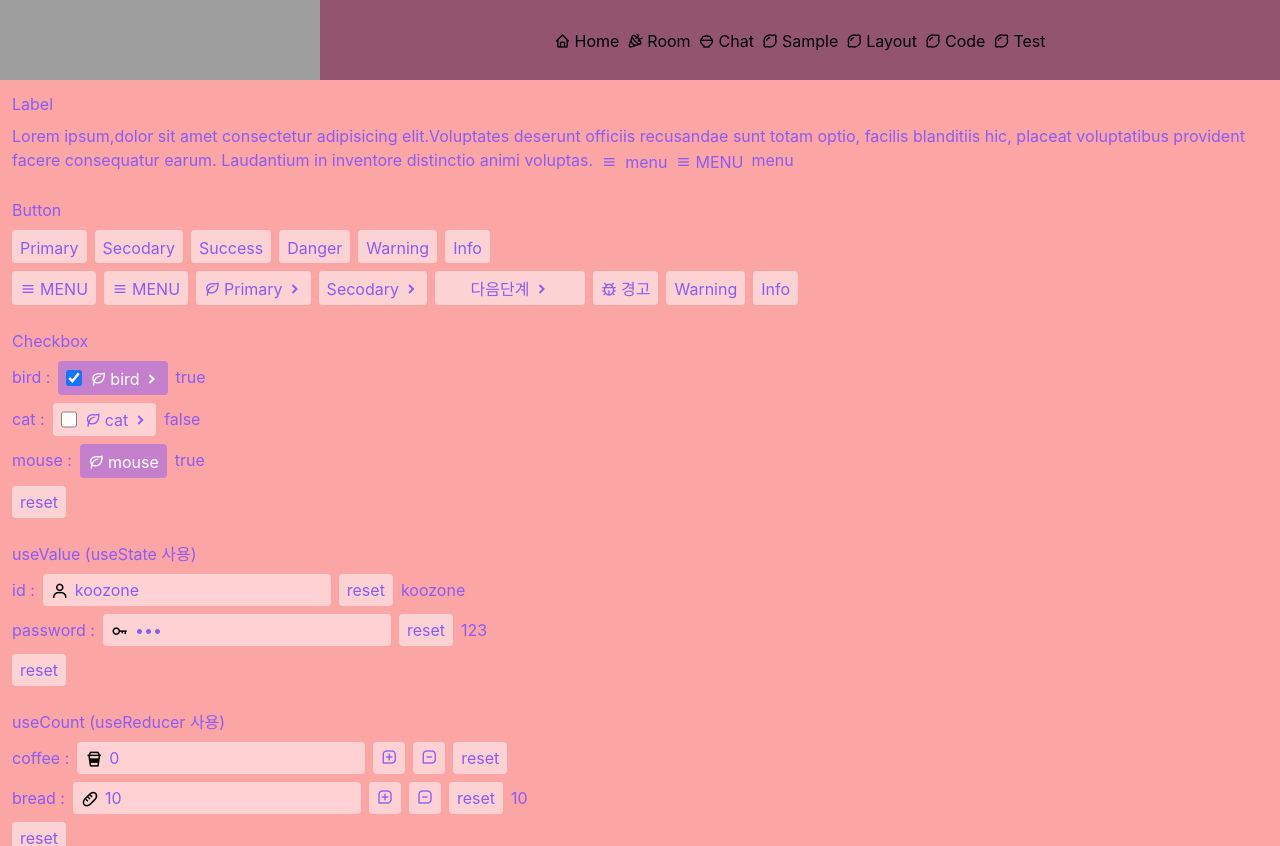
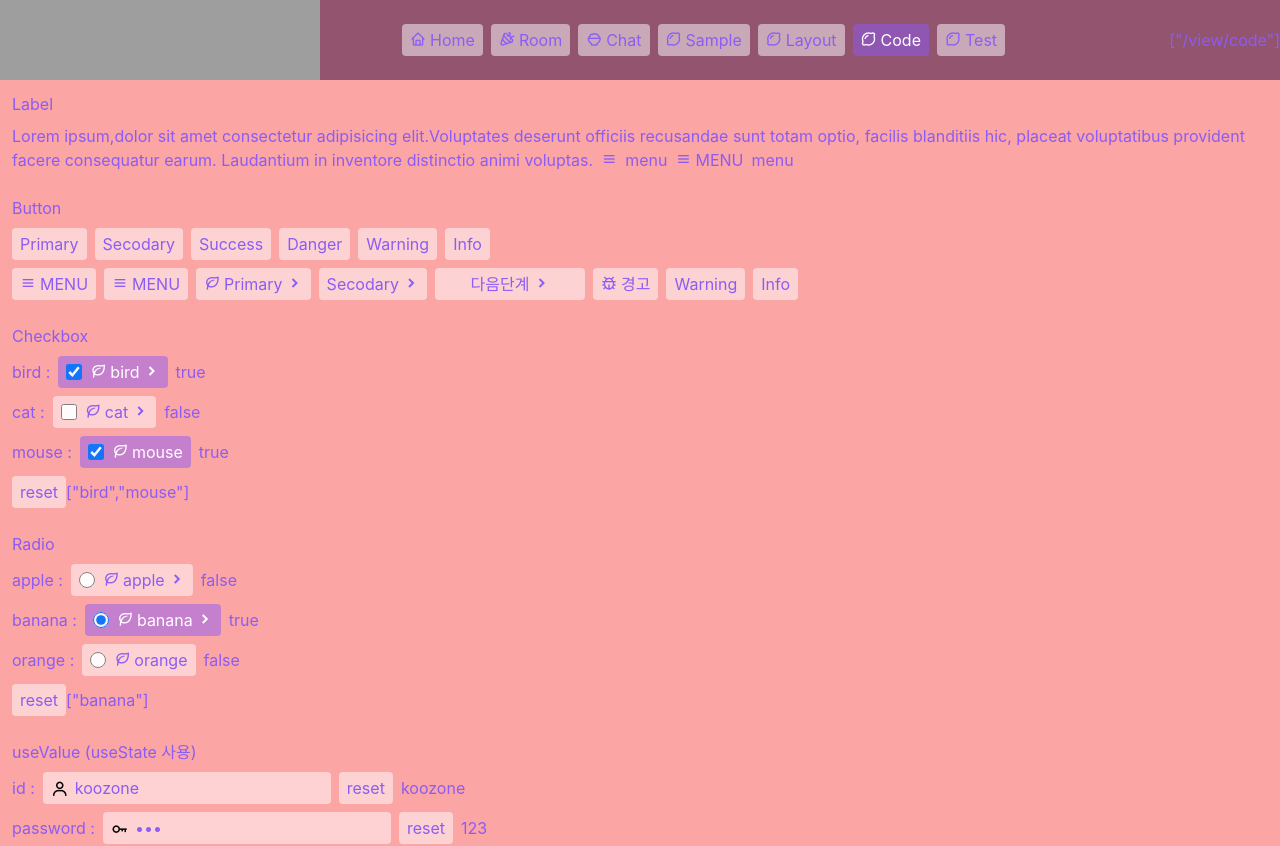
Before and after one commit to koozone/next-chat-app, a Next.js app: page /view/code in a window 1280 px wide. Shown: the top 846 px of the page. Built offline with nearby package versions, Linux system fonts and the light colour scheme; grey boxes are pictures that could not be loaded.

Commit message:
[추가] ui radio 작업

```diff
--- a/pages/component/header.js
+++ b/pages/component/header.js
@@ -1,5 +1,5 @@
-import React, {useContext} from 'react';
-import {Button, A, Img} from './ui';
+import React, {useContext, useState} from 'react';
+import {Button, A, Img, Label, A2} from './ui';
 import Nav from '../component/nav';
 import NavItem from '../component/navItem';
 import useModals from '../hook/useModals';
@@ -29,6 +29,9 @@ const getMenuList = () => {
 };
 
 export function Header1() {
+	const router = useRouter();
+	const [pathList, setPathList] = useState([router.pathname]);
+
 	return (
 		<div className="sticky top-0 flex justify-between items-center bg-[#300b3f85] md:h-20 h-12">
 			<img
@@ -36,8 +39,9 @@ export function Header1() {
 				src="https://images.unsplash.com/photo-1496200186974-4293800e2c20?ixlib=rb-1.2.1&ixid=MnwxMjA3fDB8MHxwaG90by1wYWdlfHx8fGVufDB8fHx8&auto=format&fit=crop&w=1332&q=80"
 			/>
 			<div className="hidden md:flex ml-6 space-x-3">
-				{getMenuList().map((item, index) => (
-					<A key={index} {...{...item, deco: 'linkA'}} />
+				{menuList.map((item, index) => (
+					// <A key={index} {...item} deco="linkA" />
+					<A2 key={index} {...item} checked={pathList.includes(item.href)} />
 				))}
 			</div>
 		</div>
@@ -45,6 +49,9 @@ export function Header1() {
 }
 
 export function Header2() {
+	const router = useRouter();
+	const [pathList, setPathList] = useState([router.pathname]);
+
 	const {openModals} = useModals();
 	// const {sideMenu, openSideMenu, closeSideMenu} = useContext(SideMenuContext);
 	const [sideMenu, runSideMenu] = useSideMenu();
@@ -68,8 +75,9 @@ export function Header2() {
 				src="https://images.unsplash.com/photo-1627064719444-1985feb93f54?ixlib=rb-1.2.1&ixid=MnwxMjA3fDB8MHxwaG90by1wYWdlfHx8fGVufDB8fHx8&auto=format&fit=crop&w=1715&q=80"
 			/>
 			<div className="hidden md:flex ml-6 space-x-3">
-				{getMenuList().map((item, index) => (
-					<A key={index} {...{...item, deco: 'linkB'}} />
+				{menuList.map((item, index) => (
+					// <A key={index} {...item} deco="linkB" />
+					<A2 key={index} {...item} checked={pathList.includes(item.href)} />
 				))}
 			</div>
 			<div className="flex space-x-2">
@@ -85,6 +93,9 @@ export function Header2() {
 }
 
 export function Header3() {
+	const router = useRouter();
+	const [pathList, setPathList] = useState([router.pathname]);
+
 	return (
 		<div className="sticky top-0 flex justify-between items-center bg-[#300b3f85] md:h-20 h-12">
 			<img
@@ -92,13 +103,16 @@ export function Header3() {
 				src="https://images.unsplash.com/photo-1569399078436-da10fbd60f12?ixlib=rb-1.2.1&ixid=MnwxMjA3fDB8MHxwaG90by1wYWdlfHx8fGVufDB8fHx8&auto=format&fit=crop&w=1475&q=80"
 			/>
 			<div className="hidden md:flex space-x-2">
-				{getMenuList().map((item, index) => (
-					<A key={index} {...{...item, deco: 'linkC'}} />
+				{menuList.map((item, index) => (
+					// <A key={index} {...item} deco='linkC' />
+					<A2 key={index} {...item} checked={pathList.includes(item.href)} />
 				))}
 			</div>
 			<div className="flex space-x-2">
 				<Button icon="bx-menu" className="inline-block md:hidden"></Button>
 			</div>
+
+			<Label>{JSON.stringify(pathList)}</Label>
 		</div>
 	);
 }
--- a/pages/component/ui.js
+++ b/pages/component/ui.js
@@ -6,16 +6,16 @@ const getStyle = (props) => {
 	const defaultElement = (() => {
 		switch (`[${tag}]`) {
 			case '[img]':
-				return <div className="" />;
+				return <div className={``} />;
 
 			case '[i]':
 				return <div className={`bx ${icon} pointer-events-none`} />;
 
 			case '[label]':
-				return <div className="cursor-text space-x-1" />;
+				return <div className={`cursor-text space-x-1`} />;
 
 			case '[a]':
-				return <div className="group space-x-1" />;
+				return <div className={`group px-2 py-1 rounded space-x-1`} />;
 
 			case '[button]':
 				return <div className={`group px-2 py-1 rounded space-x-1`} />;
@@ -24,7 +24,7 @@ const getStyle = (props) => {
 				return <div className={`px-2 py-1 rounded w-full truncate ${icon ? 'pl-8' : ''}`} />;
 
 			default:
-				return <div className="" />;
+				return <div className={``} />;
 		}
 	})();
 
@@ -68,24 +68,30 @@ const getStyle = (props) => {
 			// 	return <div className={`text-red-500`} />;
 
 			// a
-			case '[a]:linkA':
+			case '[a]:':
 				return (
 					<div
-						className={`px-2 py-2 text-gray-300 rounded-md hover:text-white hover:bg-black/50 inline-block transition relative active:top-0.5 ${
-							selected ? 'bg-white/20' : 'bg-black/20'
-						}`}
+						className={`text-base text-violet-500 bg-white/50 hover:bg-white peer-checked:text-white peer-checked:bg-violet-500/50 peer-checked:hover:bg-violet-500`}
 					/>
 				);
-			case '[a]:linkB':
-				return (
-					<div
-						className={`px-2 py-2 text-white/80 border-white/80 border-2 rounded hover:text-black/60 hover:bg-white/60 inline-block transition relative active:top-0.5 ${
-							selected ? 'bg-white/20' : 'bg-black/20'
-						}`}
-					/>
-				);
-			case '[a]:linkC':
-				return <div className={`block px-2 py-1 rounded-md ${selected ? 'bg-sky-300 text-white' : 'bg-gray-50 hover:text-red-900'}`} />;
+			// case '[a]:linkA':
+			// 	return (
+			// 		<div
+			// 			className={`px-2 py-2 text-gray-300 rounded-md hover:text-white hover:bg-black/50 inline-block transition relative active:top-0.5 ${
+			// 				selected ? 'bg-white/20' : 'bg-black/20'
+			// 			}`}
+			// 		/>
+			// 	);
+			// case '[a]:linkB':
+			// 	return (
+			// 		<div
+			// 			className={`px-2 py-2 text-white/80 border-white/80 border-2 rounded hover:text-black/60 hover:bg-white/60 inline-block transition relative active:top-0.5 ${
+			// 				selected ? 'bg-white/20' : 'bg-black/20'
+			// 			}`}
+			// 		/>
+			// 	);
+			// case '[a]:linkC':
+			// 	return <div className={`block px-2 py-1 rounded-md ${selected ? 'bg-sky-300 text-white' : 'bg-gray-50 hover:text-red-900'}`} />;
 
 			// button
 			case '[button]:':
@@ -164,9 +170,9 @@ const getContent = (props) => {
 
 	return (
 		<>
-			{icon || iconL ? <I deco={tag + '-' + deco} icon={icon || iconL} className="align-middle" /> : ''}
-			{name ? <span className="align-middle">{name}</span> : ''}
-			{iconR ? <I deco={tag + '-' + deco} icon={iconR} className="align-middle" /> : ''}
+			{icon || iconL ? <I deco={tag + '-' + deco} icon={icon || iconL} /> : ''}
+			{name ? <span>{name}</span> : ''}
+			{iconR ? <I deco={tag + '-' + deco} icon={iconR} /> : ''}
 		</>
 	);
 };
@@ -176,9 +182,12 @@ const getProps = (props) => {
 		children,
 		deco = '',
 		className = '',
-		href = '#',
+		href = '',
 		onClick = () => {
-			console.log('button click!');
+			console.log('click!');
+		},
+		onChange = () => {
+			console.log('change!');
 		},
 	} = props;
 
@@ -192,6 +201,7 @@ const getProps = (props) => {
 		className: `${style} | ${className}`,
 		href,
 		onClick,
+		onChange,
 	};
 };
 
@@ -218,13 +228,35 @@ export const Label = (props) => {
 };
 
 export const A = (props) => {
-	const {children, deco, className, name, href} = getProps({...props, tag: 'a'});
+	const {children, deco, className, name, href, checked, disabled} = getProps({...props, tag: 'a'});
 
 	return (
-		<Link href={href} deco={deco}>
-			<a className={className} name={name}>
+		<Link href={href}>
+			<a deco={deco} className={className} name={name}>
 				{children}
 			</a>
+		</Link>
+	);
+};
+export const A2 = (props) => {
+	const {children, deco, className, name, href, onClick, onChange, checked, disabled} = getProps({...props, tag: 'a'});
+
+	return (
+		<Link href={href}>
+			<label htmlFor={name} deco={deco} className="inline-block relative cursor-pointer">
+				<input
+					type="checkbox"
+					className="peer absolute opacity-50 top-0 left-0 w-0 h-0 m-0 p-0 cursor-pointer z-10 disabled:cursor-default"
+					id={name}
+					name={name}
+					onChange={onChange}
+					checked={checked}
+					disabled={disabled}
+				/>
+				<div className={className} name={name}>
+					{children}
+				</div>
+			</label>
 		</Link>
 	);
 };
@@ -239,6 +271,27 @@ export const Button = (props) => {
 	);
 };
 
+export const Radio = (props) => {
+	const {children, deco, className, name, onChange, checked, disabled} = getProps({...props, tag: 'button'});
+
+	return (
+		<label htmlFor={name} deco={deco} className="inline-block relative cursor-pointer">
+			<input
+				type="radio"
+				className="peer absolute opacity-90 top-0 left-2 w-4 h-full m-0 p-0 cursor-pointer z-10 disabled:cursor-default"
+				id={name}
+				name={name}
+				onChange={onChange}
+				checked={checked}
+				disabled={disabled}
+			/>
+			<div className={className + ' pl-8'} name={name}>
+				{children}
+			</div>
+		</label>
+	);
+};
+
 export const Checkbox = (props) => {
 	const {children, deco, className, name, onChange, checked, disabled} = getProps({...props, tag: 'button'});
 
@@ -246,7 +299,7 @@ export const Checkbox = (props) => {
 		<label htmlFor={name} deco={deco} className="inline-block relative cursor-pointer">
 			<input
 				type="checkbox"
-				className="peer absolute top-0 left-2 opacity-90 w-4 h-full m-0 p-0 cursor-pointer z-10 disabled:cursor-default"
+				className="peer absolute opacity-90 top-0 left-2 w-4 h-full m-0 p-0 cursor-pointer z-10 disabled:cursor-default"
 				id={name}
 				name={name}
 				onChange={onChange}
@@ -266,16 +319,13 @@ export const Checkbox2 = (props) => {
 		<label htmlFor={name} deco={deco} className="inline-block relative cursor-pointer">
 			<input
 				type="checkbox"
-				className="peer absolute top-0 left-0 opacity-50 w-0 h-0 m-0 p-0 cursor-pointer z-10 disabled:cursor-default"
+				className="peer absolute opacity-50 top-0 left-0 w-0 h-0 m-0 p-0 cursor-pointer z-10 disabled:cursor-default"
 				id={name}
 				name={name}
 				onChange={onChange}
 				checked={checked}
 				disabled={disabled}
 			/>
-			{/* <button type="button" name={name} deco={deco} className={className}>
-				{children}
-			</button> */}
 			<div className={className} name={name}>
 				{children}
 			</div>
--- a/pages/hook/useValue.js
+++ b/pages/hook/useValue.js
@@ -5,7 +5,11 @@ export const useValue = (initData = {}) => {
 	const [data, setData] = useState(initData);
 
 	const change = ({name, value}) => {
-		setData((data) => ({...data, [name]: value}));
+		if (name) {
+			setData((data) => ({...data, [name]: value}));
+		} else {
+			setData(value);
+		}
 	};
 	const reset = ({name} = {}) => {
 		if (name) {
--- a/pages/view/code.js
+++ b/pages/view/code.js
@@ -3,7 +3,7 @@ import {useCount} from '../hook/useCount';
 import {useModal} from '../hook/useModal';
 import {useSideMenu} from '../hook/useSideMenu';
 import Header, {Header1, Header2, Header3} from '../component/header';
-import {I, A, Button, Img, Input, Label, Checkbox, Checkbox2} from '../component/ui';
+import {I, A, Button, Img, Input, Label, Checkbox, Radio} from '../component/ui';
 import {useDog} from '../hook/useDog';
 
 const CodeUseValue = () => {
@@ -67,9 +67,11 @@ const CodeUseValue = () => {
 				</Button>
 				<Label>{value.password}</Label>
 			</div>
+
 			<Button deco="primary" onClick={onClickResetAll}>
 				reset
 			</Button>
+			<Label>{JSON.stringify(value)}</Label>
 		</>
 	);
 };
@@ -161,9 +163,11 @@ const CodeUseCount = () => {
 				</Button>
 				<Label>{count.bread}</Label>
 			</div>
+
 			<Button deco="primary" onClick={onClickResetAll}>
 				reset
 			</Button>
+			<Label>{JSON.stringify(count)}</Label>
 		</>
 	);
 };
@@ -248,20 +252,22 @@ const CodeUseButton = () => {
 		</>
 	);
 };
+
 const CodeUseCheckbox = () => {
-	const [value, runValue] = useValue({
-		bird: true,
-		cat: false,
-		mouse: true,
-	});
+	const [value, runValue] = useValue([
+		'bird',
+		// 'cat',
+		'mouse',
+	]);
 
 	const onChangeCheckbox = (event) => {
-		const {name, checked: value} = event.currentTarget;
+		const {name, checked} = event.currentTarget;
 
-		runValue.change({
-			name,
-			value,
-		});
+		if (checked) {
+			runValue.change({value: [...value, name]});
+		} else {
+			runValue.change({value: value.filter((item) => item != name)});
+		}
 	};
 
 	const onClickResetAll = (event) => {
@@ -272,23 +278,66 @@ const CodeUseCheckbox = () => {
 		<>
 			<div className="space-x-2">
 				<Label>bird :</Label>
-				<Checkbox deco="checkbox" name="bird" icon="bx-leaf" iconR="bxs-chevron-right" checked={value.bird} onChange={onChangeCheckbox} />
-				<Label>{value.bird ? 'true' : 'false'}</Label>
+				<Checkbox deco="checkbox" name="bird" icon="bx-leaf" iconR="bxs-chevron-right" checked={value.includes('bird')} onChange={onChangeCheckbox} />
+				<Label>{value.includes('bird') ? 'true' : 'false'}</Label>
 			</div>
 			<div className="space-x-2">
 				<Label>cat :</Label>
-				<Checkbox deco="checkbox" name="cat" icon="bx-leaf" iconR="bxs-chevron-right" checked={value.cat} onChange={onChangeCheckbox} />
-				<Label>{value.cat ? 'true' : 'false'}</Label>
+				<Checkbox deco="checkbox" name="cat" icon="bx-leaf" iconR="bxs-chevron-right" checked={value.includes('cat')} onChange={onChangeCheckbox} />
+				<Label>{value.includes('cat') ? 'true' : 'false'}</Label>
 			</div>
 			<div className="space-x-2">
 				<Label>mouse :</Label>
-				<Checkbox2 deco="checkbox" name="mouse" icon="bx-leaf" checked={value.mouse} onChange={onChangeCheckbox} />
-				<Label>{value.mouse ? 'true' : 'false'}</Label>
+				<Checkbox deco="checkbox" name="mouse" icon="bx-leaf" checked={value.includes('mouse')} onChange={onChangeCheckbox} />
+				<Label>{value.includes('mouse') ? 'true' : 'false'}</Label>
 			</div>
 
 			<Button deco="primary" onClick={onClickResetAll}>
 				reset
 			</Button>
+			<Label>{JSON.stringify(value)}</Label>
+		</>
+	);
+};
+const CodeUseRadio = () => {
+	const [value, runValue] = useValue([
+		// 'apple',
+		'banana',
+		// 'orange',
+	]);
+
+	const onChangeRadio = (event) => {
+		const {name, checked} = event.currentTarget;
+
+		runValue.change({value: [name]});
+	};
+
+	const onClickResetAll = (event) => {
+		runValue.reset();
+	};
+
+	return (
+		<>
+			<div className="space-x-2">
+				<Label>apple :</Label>
+				<Radio deco="checkbox" name="apple" icon="bx-leaf" iconR="bxs-chevron-right" checked={value.includes('apple')} onChange={onChangeRadio} />
+				<Label>{value.includes('apple') ? 'true' : 'false'}</Label>
+			</div>
+			<div className="space-x-2">
+				<Label>banana :</Label>
+				<Radio deco="checkbox" name="banana" icon="bx-leaf" iconR="bxs-chevron-right" checked={value.includes('banana')} onChange={onChangeRadio} />
+				<Label>{value.includes('banana') ? 'true' : 'false'}</Label>
+			</div>
+			<div className="space-x-2">
+				<Label>orange :</Label>
+				<Radio deco="checkbox" name="orange" icon="bx-leaf" checked={value.includes('orange')} onChange={onChangeRadio} />
+				<Label>{value.includes('orange') ? 'true' : 'false'}</Label>
+			</div>
+
+			<Button deco="primary" onClick={onClickResetAll}>
+				reset
+			</Button>
+			<Label>{JSON.stringify(value)}</Label>
 		</>
 	);
 };
@@ -328,6 +377,11 @@ export default function code() {
 			</div>
 
 			<div className="p-3 space-y-2">
+				<Label deco="t4">Radio</Label>
+				<CodeUseRadio />
+			</div>
+
+			<div className="p-3 space-y-2">
 				<Label deco="t4">useValue (useState 사용)</Label>
 				<CodeUseValue />
 			</div>
```
